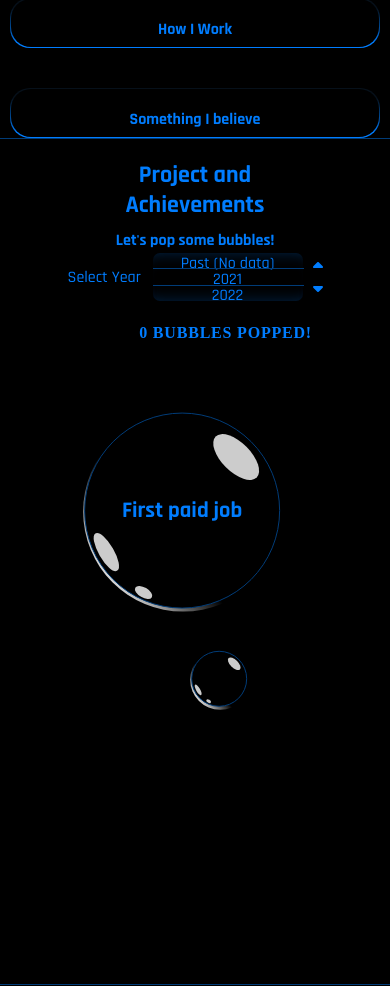
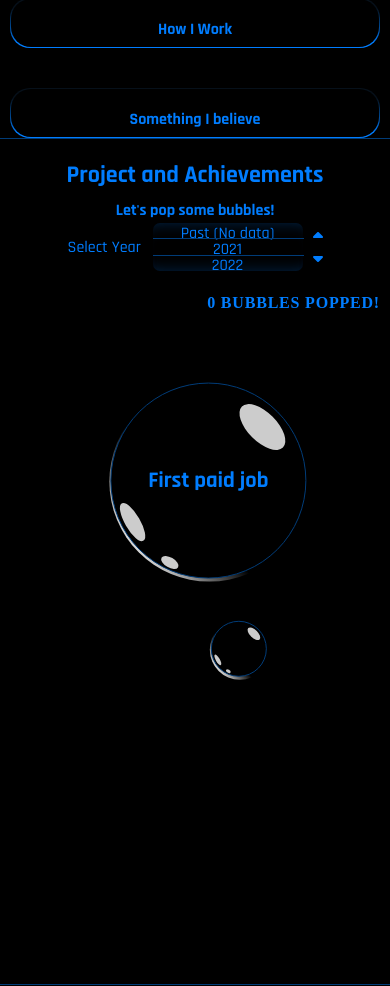
Before and after one commit to Bernard-Kuria/bernard-kuria, a React (Vite) app in the folder portfolio_website/: page / in a window 390 px wide. Shown: the part 1266-2252 px from the top of the page. Built offline with nearby package versions, Linux system fonts and the light colour scheme.

Commit message:
modifying bubble window in small screen mode.

```diff
--- a/portfolio_website/src/Front_page/Proj-Achievmt-sec/styles/projAchvmt.css
+++ b/portfolio_website/src/Front_page/Proj-Achievmt-sec/styles/projAchvmt.css
@@ -109,3 +109,9 @@
   position: relative;
   /* border: 1px solid var(--secondary-blue); */
 }
+
+@media (max-width: 500px) {
+  .proj-achvmt {
+    padding: 0 10px;
+  }
+}
```
